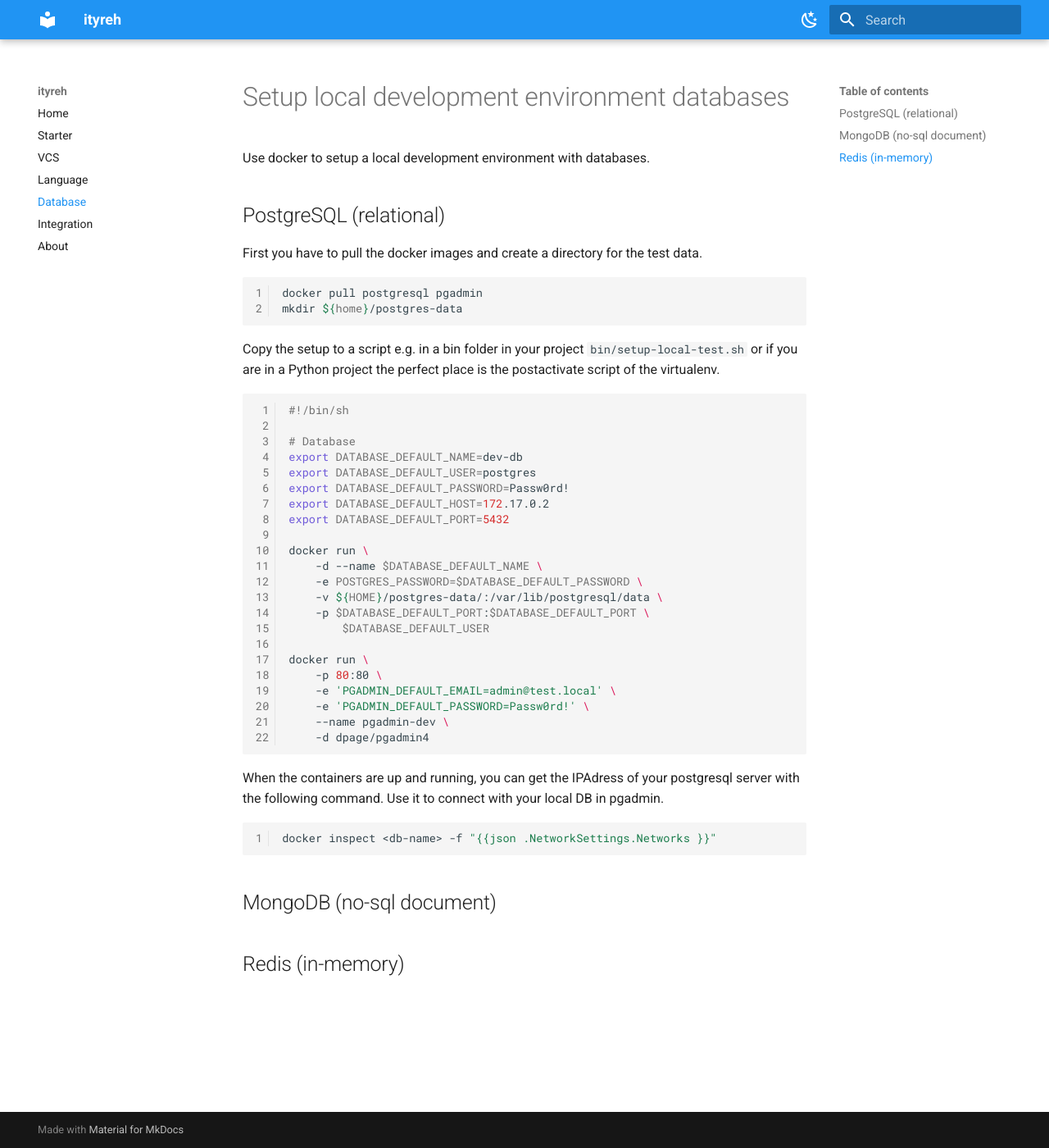
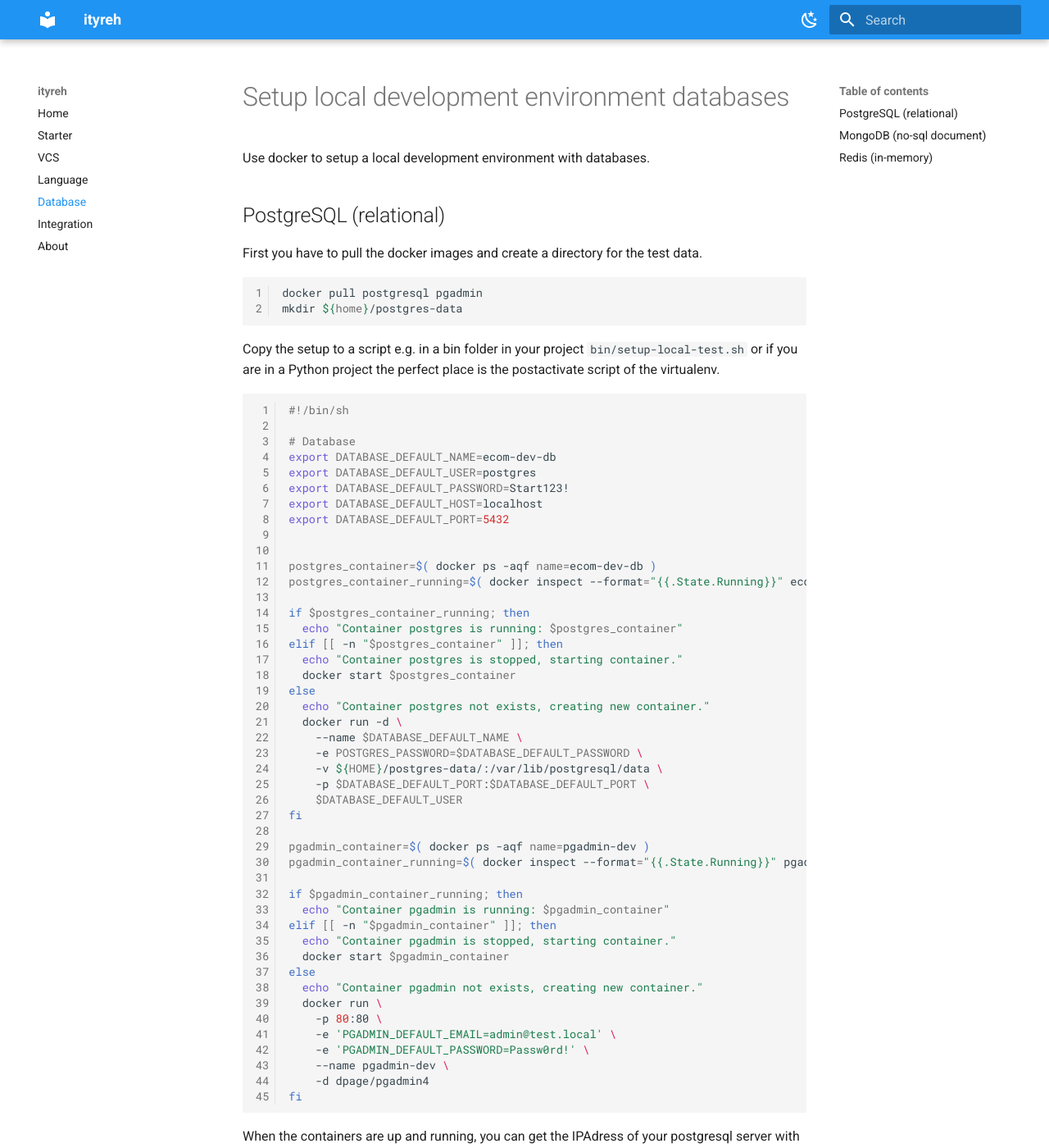
Before and after one commit to ityreh/docs, an MkDocs documentation site: the page built from docs/database.md, in a window 1280 px wide and 1400 px high. Shown: the whole window at 82% size. Built offline with MkDocs 1.6.1 and Material for MkDocs 9.7.7, drawn with Linux system fonts in a browser that asks for light colours.

Commit message:
docs(database): improve docker script for postgres and pgadmin

````diff
--- a/docs/database.md
+++ b/docs/database.md
@@ -17,25 +17,48 @@ Copy the setup to a script e.g. in a bin folder in your project `bin/setup-local
 #!/bin/sh
 
 # Database
-export DATABASE_DEFAULT_NAME=dev-db
+export DATABASE_DEFAULT_NAME=ecom-dev-db
 export DATABASE_DEFAULT_USER=postgres
-export DATABASE_DEFAULT_PASSWORD=Passw0rd!
-export DATABASE_DEFAULT_HOST=172.17.0.2
+export DATABASE_DEFAULT_PASSWORD=Start123!
+export DATABASE_DEFAULT_HOST=localhost
 export DATABASE_DEFAULT_PORT=5432
 
-docker run \
-    -d --name $DATABASE_DEFAULT_NAME \
+
+postgres_container=$( docker ps -aqf name=ecom-dev-db )
+postgres_container_running=$( docker inspect --format="{{.State.Running}}" ecom-dev-db )
+
+if $postgres_container_running; then
+  echo "Container postgres is running: $postgres_container"
+elif [[ -n "$postgres_container" ]]; then
+  echo "Container postgres is stopped, starting container."
+  docker start $postgres_container
+else
+  echo "Container postgres not exists, creating new container."
+  docker run -d \
+    --name $DATABASE_DEFAULT_NAME \
     -e POSTGRES_PASSWORD=$DATABASE_DEFAULT_PASSWORD \
     -v ${HOME}/postgres-data/:/var/lib/postgresql/data \
     -p $DATABASE_DEFAULT_PORT:$DATABASE_DEFAULT_PORT \
-        $DATABASE_DEFAULT_USER
+    $DATABASE_DEFAULT_USER
+fi
 
-docker run \
+pgadmin_container=$( docker ps -aqf name=pgadmin-dev )
+pgadmin_container_running=$( docker inspect --format="{{.State.Running}}" pgadmin-dev )
+
+if $pgadmin_container_running; then
+  echo "Container pgadmin is running: $pgadmin_container"
+elif [[ -n "$pgadmin_container" ]]; then
+  echo "Container pgadmin is stopped, starting container."
+  docker start $pgadmin_container
+else
+  echo "Container pgadmin not exists, creating new container."
+  docker run \
     -p 80:80 \
     -e 'PGADMIN_DEFAULT_EMAIL=admin@test.local' \
     -e 'PGADMIN_DEFAULT_PASSWORD=Passw0rd!' \
     --name pgadmin-dev \
     -d dpage/pgadmin4
+fi
 
 ```
 
````
